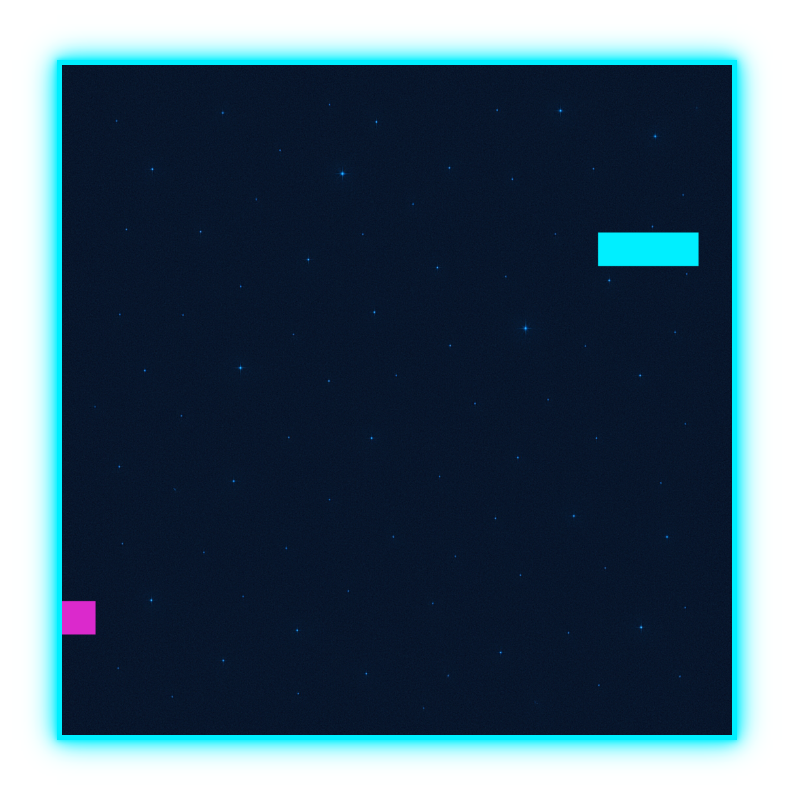
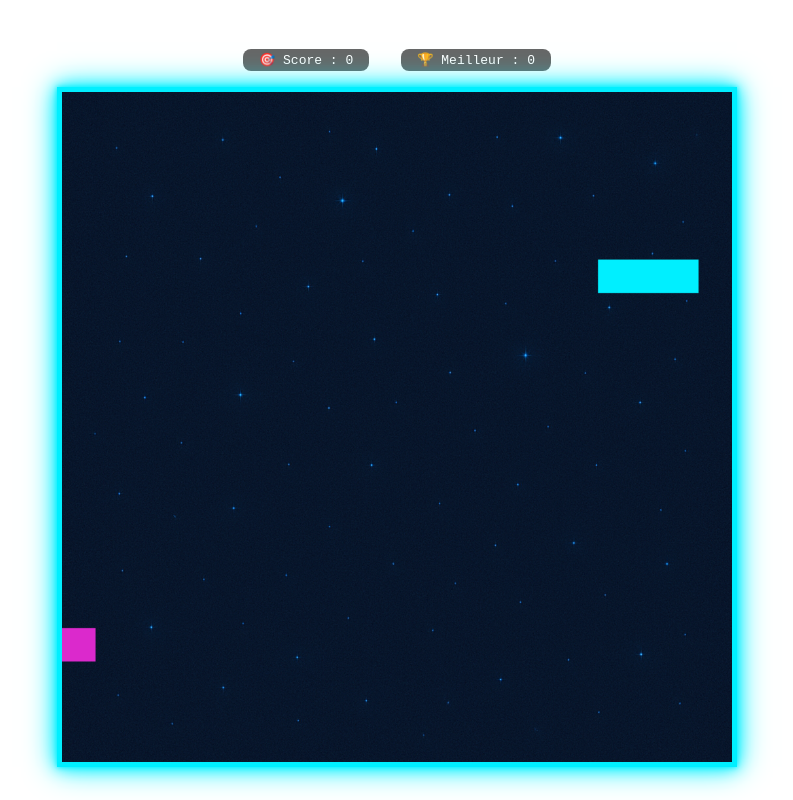
Before and after one commit to wildcodeschool-2025-03/nextOneBack, a React (Vite) app in the folder client/: page /snake in a window 1280 px wide. Shown: the whole page, without its empty margins (243-1036 px from the left). Built offline with nearby package versions, Linux system fonts and the light colour scheme.

Commit message:
feat: add score and highScore

```diff
--- /dev/null
+++ b/client/src/components/Snake/ScoreBoard.tsx
@@ -0,0 +1,15 @@
+import "./styles/scoreBoard.css";
+
+interface ScoreBoardProps {
+  score: number;
+  highScore: number;
+}
+
+export default function ScoreBoard({ score, highScore }: ScoreBoardProps) {
+  return (
+    <div className="score-board">
+      <div className="score">🎯 Score : {score}</div>
+      <div className="high-score">🏆 Meilleur : {highScore}</div>
+    </div>
+  );
+}
--- a/client/src/components/Snake/SnakeBoard.tsx
+++ b/client/src/components/Snake/SnakeBoard.tsx
@@ -2,6 +2,7 @@ import { useEffect, useRef, useState } from "react";
 import drawFood from "./Food";
 import GameOver from "./GameOver";
 import PausedModal from "./Paused";
+import ScoreBoard from "./ScoreBoard";
 import { drawSnake } from "./draw";
 import useDirection from "./useDirection";
 import "./styles/snakeBoard.css";
@@ -25,10 +26,15 @@ export default function SnakeBoard() {
   const [isGameOver, setIsGameOver] = useState(false);
   const [isPaused, setIsPaused] = useState(false);
 
+  const [score, setScore] = useState(0);
+  const [highScore, setHighScore] = useState(
+    Number(localStorage.getItem("highScore")) || 0,
+  );
+
   const gridSize = 20;
   const direction = useDirection();
 
-  // Redimensionnement dynamique
+  // Redimensionne automatiquement le canvas
   useEffect(() => {
     const resizeCanvas = () => {
       const size = Math.min(window.innerWidth, window.innerHeight, 600) * 0.9;
@@ -46,7 +52,7 @@ export default function SnakeBoard() {
     }
   }, [food, canvasSize, snakeBody]);
 
-  // Déplacement du serpent
+  // déplacement du serpent
   useEffect(() => {
     if (canvasSize === 0 || isPaused || isGameOver) return;
 
@@ -75,9 +81,17 @@ export default function SnakeBoard() {
 
         const newBody = [...prevBody, newHead];
         if (!hasEaten) {
-          newBody.shift();
+          newBody.shift(); // retirer la queue si pas mangé
         } else {
           setFood(getRandomCoord(gridSize, newBody));
+          setScore((prev) => {
+            const newScore = prev + 10;
+            if (newScore > highScore) {
+              setHighScore(newScore);
+              localStorage.setItem("highScore", String(newScore));
+            }
+            return newScore;
+          });
         }
 
         const hasCollision = newBody
@@ -94,9 +108,9 @@ export default function SnakeBoard() {
     }, 150);
 
     return () => clearInterval(interval);
-  }, [canvasSize, direction, food, isPaused, isGameOver]);
+  }, [canvasSize, direction, food, isPaused, isGameOver, highScore]);
 
-  // Dessin du canvas
+  // Redessine le jeu à chaque changement
   useEffect(() => {
     const canvas = canvasRef.current;
     if (!canvas) return;
@@ -108,7 +122,7 @@ export default function SnakeBoard() {
     if (food) drawFood(ctx, canvasSize, gridSize, food);
   }, [canvasSize, snakeBody, food]);
 
-  // espace pour pause/reprise
+  // Touche espace pour pause
   useEffect(() => {
     const handleKeyDown = (e: KeyboardEvent) => {
       if (e.code === "Space" && !isGameOver) {
@@ -120,7 +134,7 @@ export default function SnakeBoard() {
     return () => window.removeEventListener("keydown", handleKeyDown);
   }, [isGameOver]);
 
-  // Rejouer
+  // Redémarrage du jeu
   const handleRestart = () => {
     const initialSnake: Coordinate[] = [
       { row: 5, col: 3 },
@@ -131,10 +145,12 @@ export default function SnakeBoard() {
     setFood(getRandomCoord(gridSize, initialSnake));
     setIsGameOver(false);
     setIsPaused(false);
+    setScore(0);
   };
 
   return (
     <div className="snake-board-container">
+      <ScoreBoard score={score} highScore={highScore} />
       <canvas
         id="snake-canvas"
         ref={canvasRef}
@@ -149,7 +165,7 @@ export default function SnakeBoard() {
   );
 }
 
-// Coordonnée aléatoire pour la pomme
+// Génére une coordonnée aléatoire
 function getRandomCoord(gridSize: number, occupied: Coordinate[]): Coordinate {
   const allCoords = [];
   for (let row = 0; row < gridSize; row++) {
--- /dev/null
+++ b/client/src/components/Snake/styles/scoreBoard.css
@@ -0,0 +1,15 @@
+.score-board {
+  font-family: monospace;
+  display: flex;
+  justify-content: center;
+  gap: 2rem;
+  margin: 1rem 0;
+  color: white;
+}
+
+.score,
+.high-score {
+  background-color: rgba(0, 0, 0, 0.6);
+  padding: 0.2rem 1rem;
+  border-radius: 0.5rem;
+}
```
